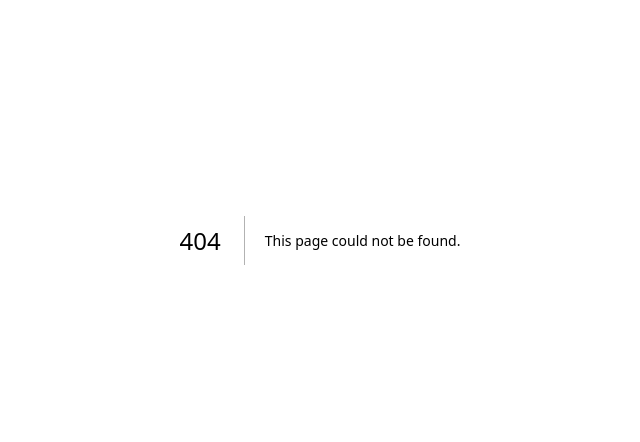
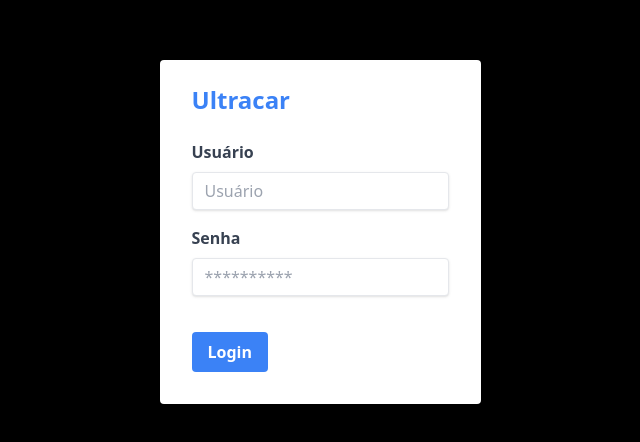
Before and after one commit to fmatheusog/teste_ultracar, a Next.js app: page /login in a window 1280 px wide. Before the commit this address had no page. Shown: the part 160-602 px from the top of the page, without its empty margins (320-960 px from the left). Built offline with nearby package versions, Linux system fonts and the light colour scheme.

Commit message:
feat: create login page

```diff
--- a/src/pages/index.tsx
+++ b/src/pages/index.tsx
@@ -1,6 +1,20 @@
+'use client';
 
-export default function Home() {
-  return (
-    <h1>Hello world</h1>
-  )
+import { useRouter } from "next/router";
+import { useEffect } from "react";
+
+const Index = () => {
+  const router = useRouter();
+
+  useEffect(() => {
+    const user = localStorage.getItem('user');
+
+    if (!user) {
+      router.push('/login');
+    }
+
+    router.push('/home');
+  }, [router])
 }
+
+export default Index;
--- /dev/null
+++ b/src/pages/login/index.tsx
@@ -0,0 +1,66 @@
+'use client';
+
+import { useState } from "react";
+import { useRouter } from "next/router";
+
+const Login = () => {
+  const router = useRouter();
+
+  const [email, setEmail] = useState('');
+  const [password, setPassword] = useState('');
+
+  const handleSubmit = () => {
+    localStorage.setItem('user', JSON.stringify({ email }));
+    router.push('/home');
+  };
+
+  return (
+    <div className="flex items-center justify-center h-screen">
+      <form
+        className="bg-white shadow-md rounded px-8 pt-6 pb-8 mb-4"
+      >
+        <h2 className="text-blue-500 text-2xl font-bold mb-6">Ultracar</h2>
+        <div className="mb-4">
+          <label className="block text-gray-700 font-bold mb-2" htmlFor="email">
+            Usuário
+          </label>
+          <input
+            className="shadow appearance-none border rounded w-full py-2 px-3 text-gray-700 leading-tight focus:outline-none focus:shadow-outline"
+            id="email"
+            type="text"
+            placeholder="Usuário"
+            value={email}
+            onChange={(e) => setEmail(e.target.value)}
+          />
+        </div>
+        <div className="mb-6">
+          <label
+            className="block text-gray-700 font-bold mb-2"
+            htmlFor="password"
+          >
+            Senha
+          </label>
+          <input
+            className="shadow appearance-none border rounded w-full py-2 px-3 text-gray-700 mb-3 leading-tight focus:outline-none focus:shadow-outline"
+            id="password"
+            type="password"
+            placeholder="**********"
+            value={password}
+            onChange={(e) => setPassword(e.target.value)}
+          />
+        </div>
+        <div className="flex items-center justify-between">
+          <button
+            className="bg-blue-500 hover:bg-blue-700 text-white font-bold py-2 px-4 rounded focus:outline-none focus:shadow-outline"
+            onClick={handleSubmit}
+            type="button"
+          >
+            Login
+          </button>
+        </div>
+      </form>
+    </div>
+  );
+}
+
+export default Login;
--- a/src/styles/globals.css
+++ b/src/styles/globals.css
@@ -8,7 +8,7 @@
   --background-end-rgb: 255, 255, 255;
 }
 
-@media (prefers-color-scheme: dark) {
+@media (prefers-color-scheme: light) {
   :root {
     --foreground-rgb: 255, 255, 255;
     --background-start-rgb: 0, 0, 0;
```
